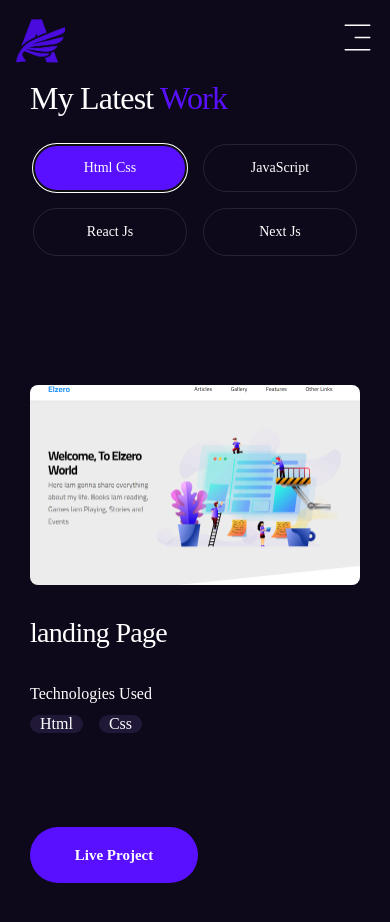
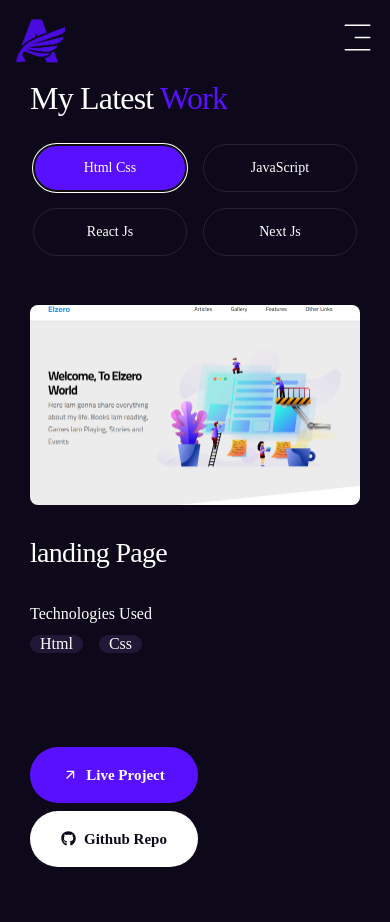
Before and after one commit to AhmedAlsayed105/NewPortfolio, a Next.js app: page /work in a window 390 px wide. Both pictures are taken after a click on the tab "Html Css". Built offline with nearby package versions, Linux system fonts and the light colour scheme; a web font is replaced by a local one.

Commit message:
fiexd some erro but im understand error border on navbar on mobil

```diff
--- a/src/app/work/page.tsx
+++ b/src/app/work/page.tsx
@@ -133,7 +133,7 @@ export default function Work() {
         >
           <TabsList
             className="flex flex-wrap justify-center items-center gap-4
-           mb-50 sm:mb-18 xl:mb-0
+           mb-30 sm:mb-18 xl:mb-0
 
           "
           >
@@ -183,10 +183,17 @@ export default function Work() {
                                   </ul>
                                 </div>
                                 {/* butns */}
-                                <div>
+                                <div className="flex flex-col sm:flex-row gap-2 mb-2">
                                   <Link href={project.link}>
                                     <button className="btn btn-sm btn-accent flex gap-2">
-                                      Live Project
+                                      <MdArrowOutward />
+                                      <span>Live Project</span>
+                                    </button>
+                                  </Link>
+                                  <Link href={project.github}>
+                                    <button className="btn btn-sm btn-white flex gap-2">
+                                      <FaGithub />
+                                      <>Github Repo</>
                                     </button>
                                   </Link>
                                 </div>
```
